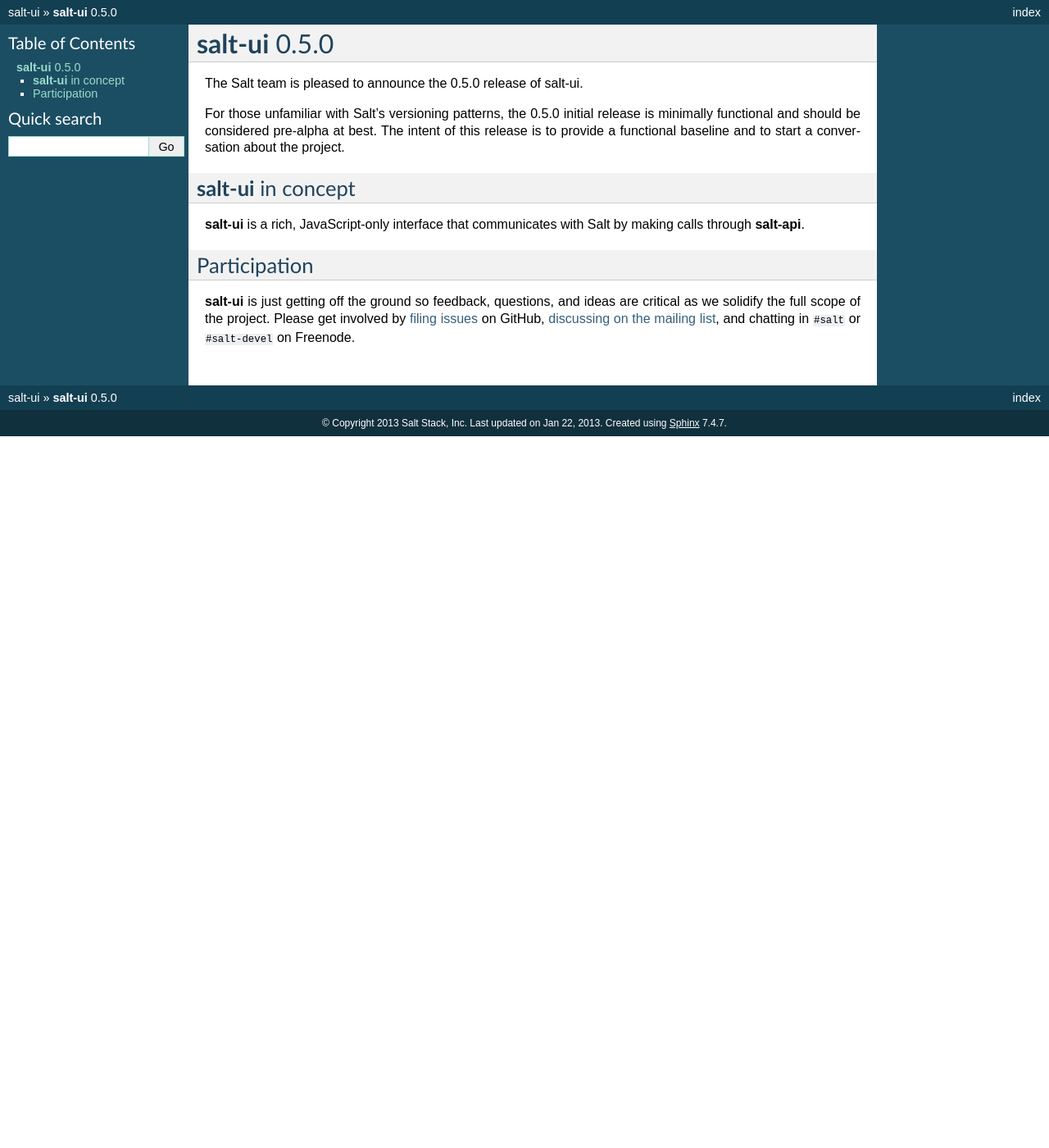
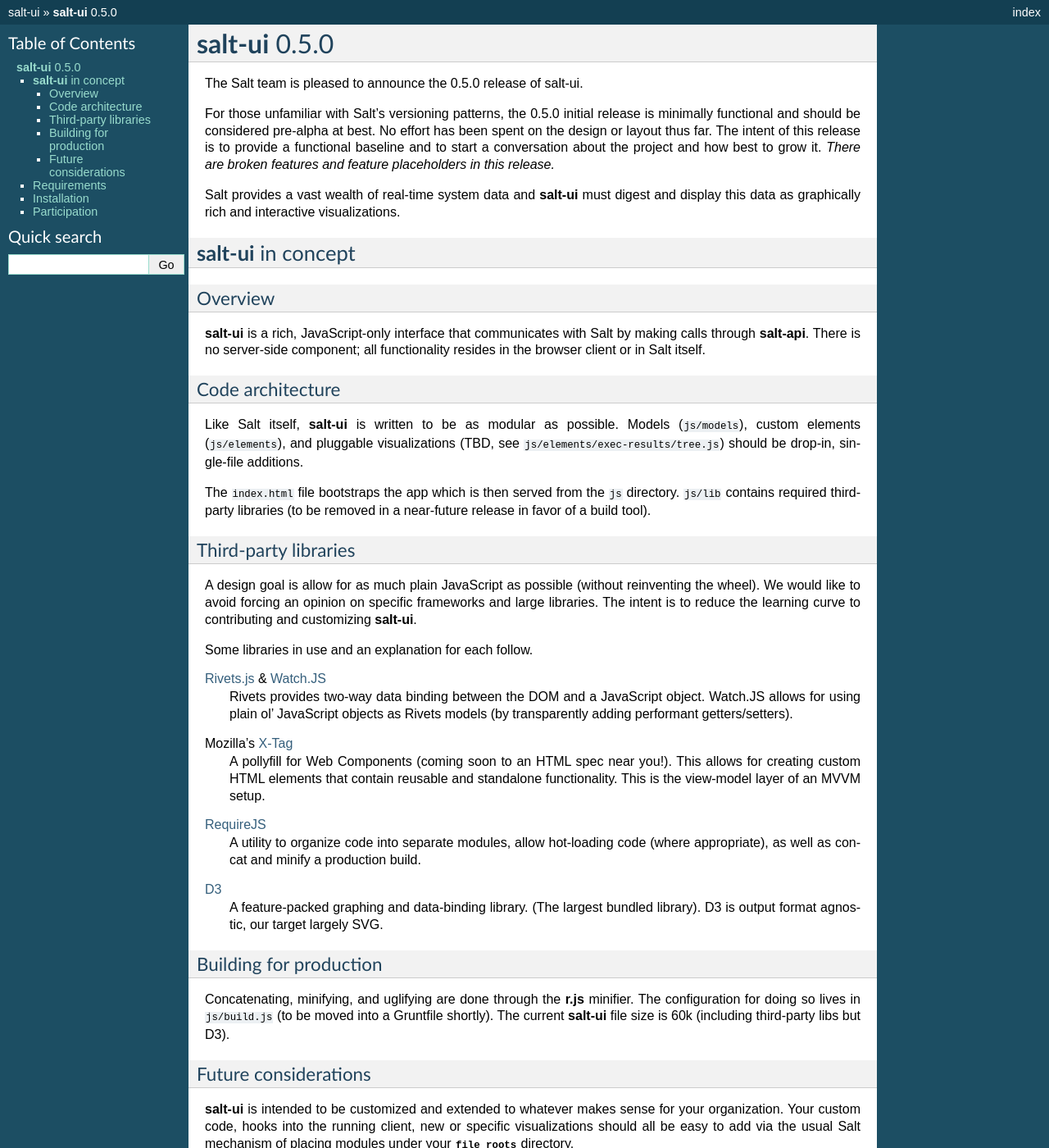
Before and after one commit to vmware-archive/salt-ui, a Sphinx documentation site: the page built from doc/topics/releases/0.5.0.rst, in a window 1280 px wide and 1400 px high. Shown: the whole window at 82% size. Built offline with Sphinx 7.4.7, drawn with Linux system fonts in a browser that asks for light colours; pages that are not in the unit, such as notebooks, are missing from menus; some of the changed text lies outside the part shown.

Commit message:
Fleshed out release notes for 0.5.0

```diff
--- a/doc/topics/releases/0.5.0.rst
+++ b/doc/topics/releases/0.5.0.rst
@@ -5,15 +5,103 @@
 The Salt team is pleased to announce the 0.5.0 release of salt-ui.
 
 For those unfamiliar with Salt's versioning patterns, the 0.5.0 initial release
-is minimally functional and should be considered pre-alpha at best. The intent
-of this release is to provide a functional baseline and to start a conversation
-about the project.
+is minimally functional and should be considered pre-alpha at best. No effort
+has been spent on the design or layout thus far. The intent of this release is
+to provide a functional baseline and to start a conversation about the project
+and how best to grow it. *There are broken features and feature placeholders in
+this release.*
+
+Salt provides a vast wealth of real-time system data and :program:`salt-ui`
+must digest and display this data as graphically rich and interactive
+visualizations.
 
 :program:`salt-ui` in concept
 =============================
 
+Overview
+--------
+
 :program:`salt-ui` is a rich, JavaScript-only interface that communicates with
-Salt by making calls through :program:`salt-api`.
+Salt by making calls through :program:`salt-api`. There is no server-side
+component; all functionality resides in the browser client or in Salt itself.
+
+Code architecture
+-----------------
+
+Like Salt itself, :program:`salt-ui` is written to be as modular as possible.
+Models (:file:`js/models`), custom elements (:file:`js/elements`), and
+pluggable visualizations (TBD, see :file:`js/elements/exec-results/tree.js`)
+should be drop-in, single-file additions.
+
+The :file:`index.html` file bootstraps the app which is then served from the
+:file:`js` directory. :file:`js/lib` contains required third-party libraries
+(to be removed in a near-future release in favor of a build tool).
+
+Third-party libraries
+---------------------
+
+A design goal is allow for as much plain JavaScript as possible (without
+reinventing the wheel). We would like to avoid forcing an opinion on specific
+frameworks and large libraries. The intent is to reduce the learning curve to
+contributing and customizing :program:`salt-ui`.
+
+Some libraries in use and an explanation for each follow.
+
+`Rivets.js <http://rivetsjs.com/>`_ & `Watch.JS <https://github.com/melanke/Watch.JS>`_
+    Rivets provides two-way data binding between the DOM and a JavaScript
+    object. Watch.JS allows for using plain ol' JavaScript objects as Rivets
+    models (by transparently adding performant getters/setters).
+
+Mozilla's `X-Tag <http://x-tags.org/>`_
+    A pollyfill for Web Components (coming soon to an HTML spec near you!).
+    This allows for creating custom HTML elements that contain reusable and
+    standalone functionality. This is the view-model layer of an MVVM setup.
+
+`RequireJS <http://requirejs.org/>`_
+    A utility to organize code into separate modules, allow hot-loading code
+    (where appropriate), as well as concat and minify a production build.
+
+`D3 <http://d3js.org/>`_
+    A feature-packed graphing and data-binding library. (The largest bundled
+    library). D3 is output format agnostic, our target largely SVG.
+
+Building for production
+-----------------------
+
+Concatenating, minifying, and uglifying are done through the :program:`r.js`
+minifier. The configuration for doing so lives in :file:`js/build.js` (to be
+moved into a Gruntfile shortly). The current :program:`salt-ui` file size is
+60k (including third-party libs but D3).
+
+Future considerations
+---------------------
+
+:program:`salt-ui` is intended to be customized and extended to whatever makes
+sense for your organization. Your custom code, hooks into the running client,
+new or specific visualizations should all be easy to add via the usual Salt
+mechanism of placing modules under your :conf_master:`file_roots` directory.
+
+Requirements
+============
+
+* This release requires :program:`salt-api` v0.7.5
+* The browser requirement baseline for :program:`salt-ui` is support for
+  ECMAScript 5 which means any modern browser or Internet Explorer 9 and above.
+* Support for SVG is required for graphing and visualization. This should work
+  on browsers that meet the above requirement as well as iOS devices. Android
+  devices will need to install Google Chrome from the Play store as the stock
+  browser (currently being phased out) does not support SVG.
+
+Installation
+============
+
+The :file:`index.html` file in the root :program:`salt-ui` directory and the
+referenced static files must be served from an HTTP server. Currently the best
+way to serve :program:`salt-ui` is through :program:`salt-api` by
+:py:mod:`pointing the static setting <saltapi.netapi.rest_cherrypy>` in your
+Salt master config file at the Git clone of :program:`salt-ui`.
+
+:program:`salt-ui` will be available as a package on PyPI in future versions.
 
 Participation
 =============
```
